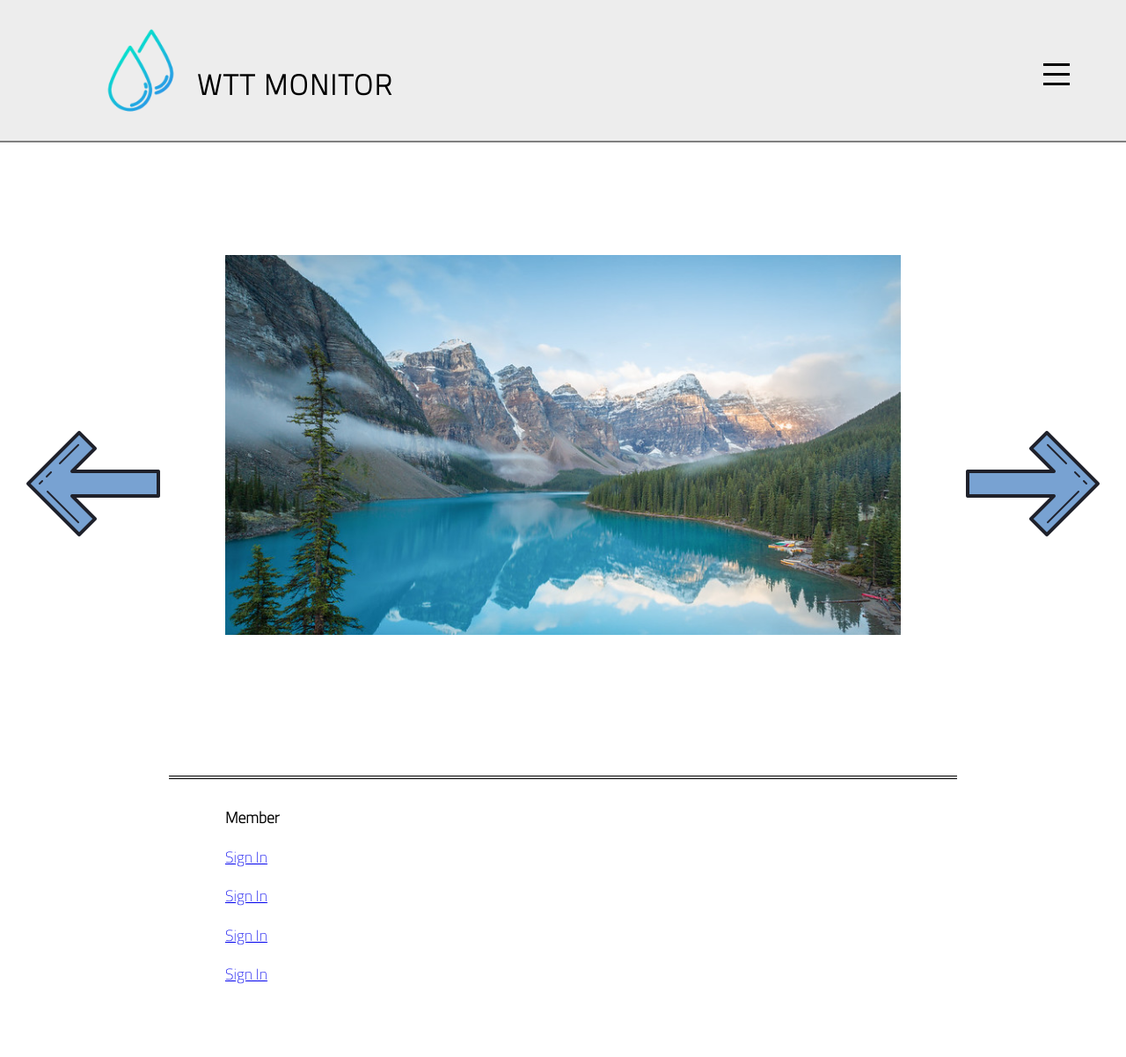
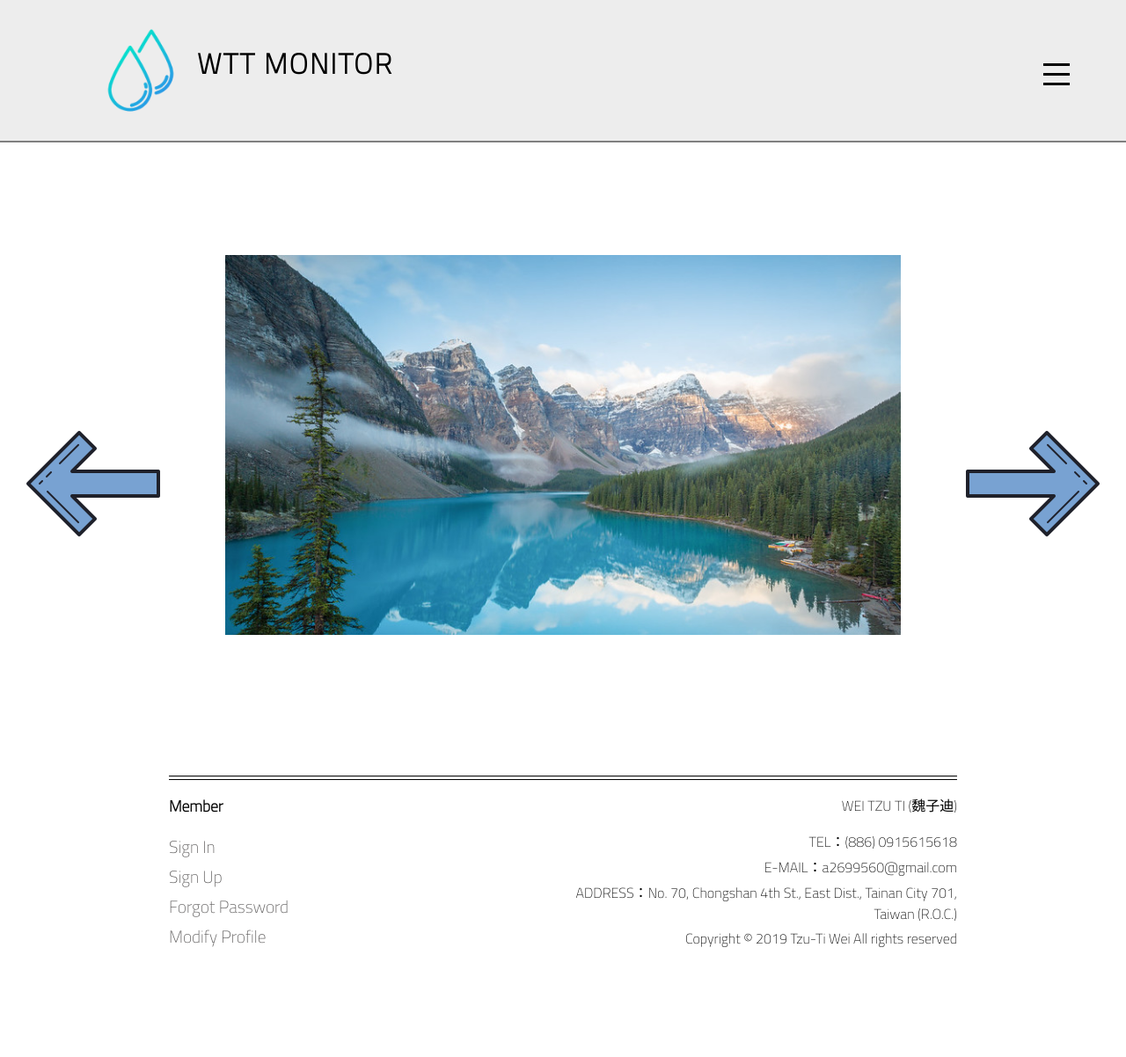
Before and after one commit to Tzu-Ti/Garden-Monitor-System, a PHP site: page /monitor.html in a window 1280 px wide. Shown: the whole page at 88% size. Before the commit the page ends 1119 px from the top, so only its background shows below. Run offline with PHP 8.4, Linux system fonts and the light colour scheme.

Commit message:
monitor.html bottom information

```diff
--- a/css/formal.css
+++ b/css/formal.css
@@ -31,13 +31,13 @@
 .topName{
 	position: relative;
 	float: left;
-	width: auto 0;
+	width: 75%;
 	height: 100%;
 
 }
 .topCompanyName {
-	position: relative;
-	margin-top: 25%;
+	position: absolute;
+	margin-top: auto, 0px;
 	font-family: 'Titillium Web', sans-serif;
 	letter-spacing: 2px;
 	font-size: 2em;
@@ -65,6 +65,11 @@
 	height: 90%;
 	background-color: white;
 }
+#bottom {
+	position: relative;
+	width: 100%;
+	height: 40%;
+}
 .bottomTopBorder {
 	position: relative;
 	margin: 0 auto;
@@ -75,22 +80,46 @@
 }
 .bottomLeft {
 	position: relative;
+	float: left;
 	top: 5%;
-	left: 20%;
+	left: 15%;
 	width: 35%;
 	height: 80%;
-	background-color: white;
 	font-family: 'Titillium Web', sans-serif;
 	font-size: 1.1em;
 }
+a {
+	font-family: 'Titillium Web', sans-serif;
+	font-size: 1.1em;
+	color: rgb(88, 86, 86);
+}
+a:link{
+	text-decoration: none;
+	color: rgb(88, 86, 86);
+}
+a.visit{
+	text-decoration: underline;
+	color: red;
+}
+a:hover {
+	text-decoration:underline;
+	color:gray;
+}
+a:active {
+	text-decoration:none;
+	color:#c27777;
+}
+
 .bottomRight {
 	position: relative;
-	top: 10%;
-	left: 25%;
-	width: 20%;
+	top: 5%;
+	right: 15%;
+	width: 35%;
 	height: 80%;
-	background-color: white;
-	display: inline-block;
+	float: right;
+	font-family: 'Titillium Web', sans-serif;
+	font-size: 1em;
+	text-align: right;
 }
 .popDiv {
 	position: absolute;
@@ -117,6 +146,7 @@
 	width: 20%;
 	height: 100%;
 	float: left;
+	cursor: pointer;
 }
 .popDivName {
 	position: absolute;
@@ -127,6 +157,7 @@
 	font-size: 4em;
 	font-family: 'Dosis', sans-serif;
 	font-weight: bold;
+	z-index: 8;
 }
 #popDiv1 {
 	background-color: #D4D4D4;
--- a/css/monitor.css
+++ b/css/monitor.css
@@ -26,8 +26,3 @@
 	background-image: url("../image/arrow.png");
 	background-repeat: no-repeat;
 }
-#bottom {
-	position: relative;
-	width: 100%;
-	height: 30%;
-}
--- a/monitor.html
+++ b/monitor.html
@@ -31,9 +31,18 @@
 				<div class="popDivName"> WATER </div>
 				<div id="popDivImage2"></div>
 			</div>
-			<div id="popDiv3" class="popDivSmall"></div>
-			<div id="popDiv4" class="popDivSmall"></div>
-			<div id="popDiv5" class="popDivSmall"></div>
+			<div id="popDiv3" class="popDivSmall">
+				<div class="popDivName"> EVENTS </div>
+				<div id="popDivImage3"></div>
+			</div>
+			<div id="popDiv4" class="popDivSmall">
+				<div class="popDivName"> SETTING </div>
+				<div id="popDivImage4"></div>
+			</div>
+			<div id="popDiv5" class="popDivSmall">
+				<div class="popDivName"> CONTACT </div>
+				<div id="popDivImage5"></div>
+			</div>
 		</div>
 		<div class="popDivShadow"></div>
 		<div class="withoutHeader">
@@ -44,12 +53,22 @@
 		<div id="bottom">
 			<div class="bottomTopBorder"></div>
 			<div class="bottomLeft">
-				<p style="font-weight: bold" ;>Member
-				<p> <a href="http://google.com"> Sign In </a>
-				<p> <a href="http://google.com"> Sign In </a>
-				<p> <a href="http://google.com"> Sign In </a>
-				<p> <a href="http://google.com"> Sign In </a>
+				<p style="font-weight: bold; margin-top: 0px">Member
+				<p style="margin: 4px 0"> <a href="http://google.com"> Sign In </a>
+				<p style="margin: 4px 0"> <a href="http://google.com"> Sign Up </a>
+				<p style="margin: 4px 0"> <a href="http://google.com"> Forgot Password </a>
+				<p style="margin: 4px 0"> <a href="http://google.com"> Modify Profile </a>
+			</div>
+			<div class="bottomRight">
+				<div id="copyright">
+					<p style="margin-top: 0px"> WEI TZU TI (魏子迪) </p>
+					<p style="margin: 4px 0"> TEL：(886) 0915615618 </p>
+					<p style="margin: 4px 0"> E-MAIL：a2699560@gmail.com </p>
+					<p style="margin: 4px 0"> ADDRESS：No. 70, Chongshan 4th St., East Dist., Tainan City 701, Taiwan (R.O.C.) </p>
+					<p style="margin: 4px 0"> Copyright © 2019 Tzu-Ti Wei All rights reserved </p>
+				</div>
 			</div>
 		</div>
+
     </body>
 </html>
--- a/script/formal.js
+++ b/script/formal.js
@@ -5,7 +5,7 @@ function enterSmallDiv() {
 	$(this).find("#popDivImage2").stop();
 
 	$(this).find(".popDivName").animate({
-		"top": "20%"
+		"top": "15%"
 	}, 500);
 	$(this).find("#popDivImage1").animate({
 		"width": "toggle"
@@ -27,16 +27,11 @@ function leaveSmallDiv() {
 	});
 	$(this).find("#popDivImage2").fadeToggle(500);
 };
-
-$(function() {
-    $(".topLogoDiv").bind("click", function() {
-        location.href = "index.html";
-    });
 var change = 0;
-    $(".topMenu").bind("click", function() {
+function popDiv() {
     $(".popDiv").slideToggle(500);
     $(".popDivShadow").slideToggle(500);
-        if(change == 0) {
+    if (change == 0) {
         $(".topMenu").animate({
             "width": "3px",
             "height": "20px",
@@ -54,7 +49,35 @@ $(function() {
         });
         change = 0;
     }
+}
+
+$(function() {
+    $(".topLogoDiv").bind("click", function() {
+        location.href = "index.html";
     });
+    $(".popDivSmall").bind("click", function() {
+        var popId = $(this).attr("id");
+        switch(popId) {
+            case "popDiv1":
+                location.href = "monitor.html";
+                break;
+            case "popDiv2":
+                location.href = "http://google.com";
+                break;
+            case "popDiv3":
+                location.href = "http://google.com";
+                break;
+            case "popDiv4":
+                location.href = "http://google.com";
+                break;
+            case "popDiv5":
+                location.href = "http://google.com";
+                break;
+        }
+    });
+
+    $(".topMenu").bind("click", popDiv);
+    $(".popDivShadow").bind("click", popDiv);
 });
 $(function() {
 	$(".popDivSmall").mouseenter(enterSmallDiv);
```
Lines whose indentation alone changed are shown as unchanged.
